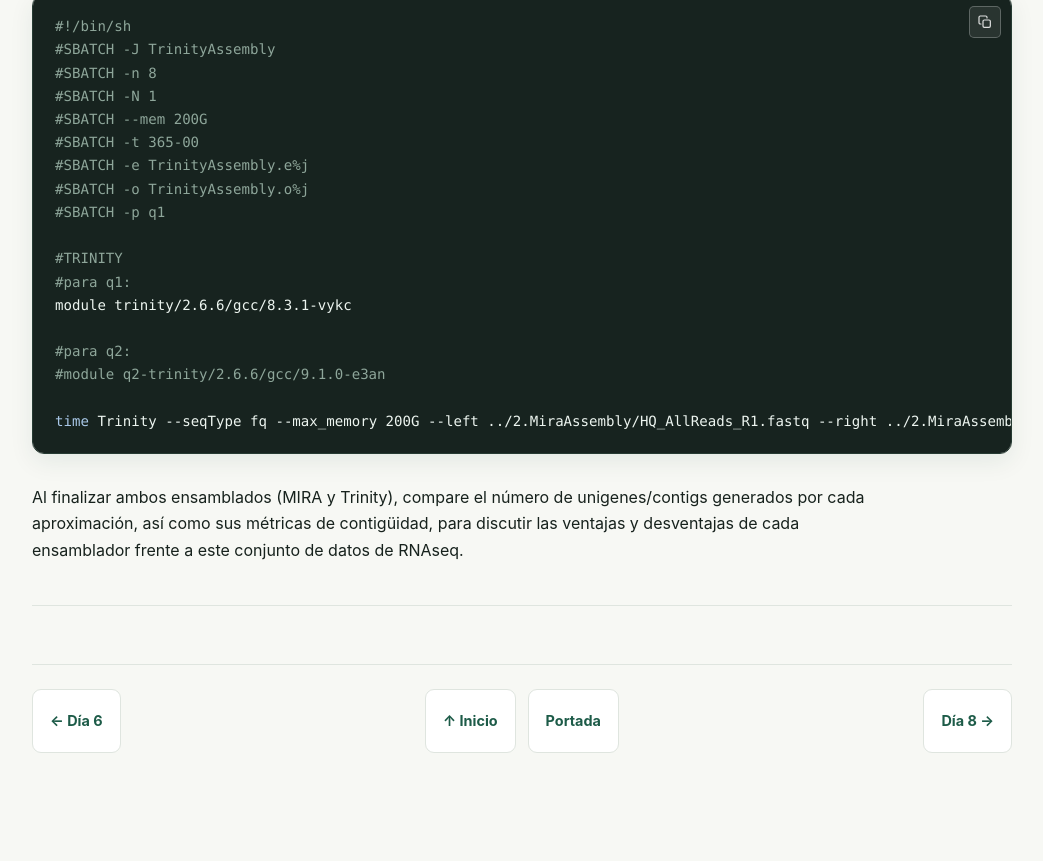
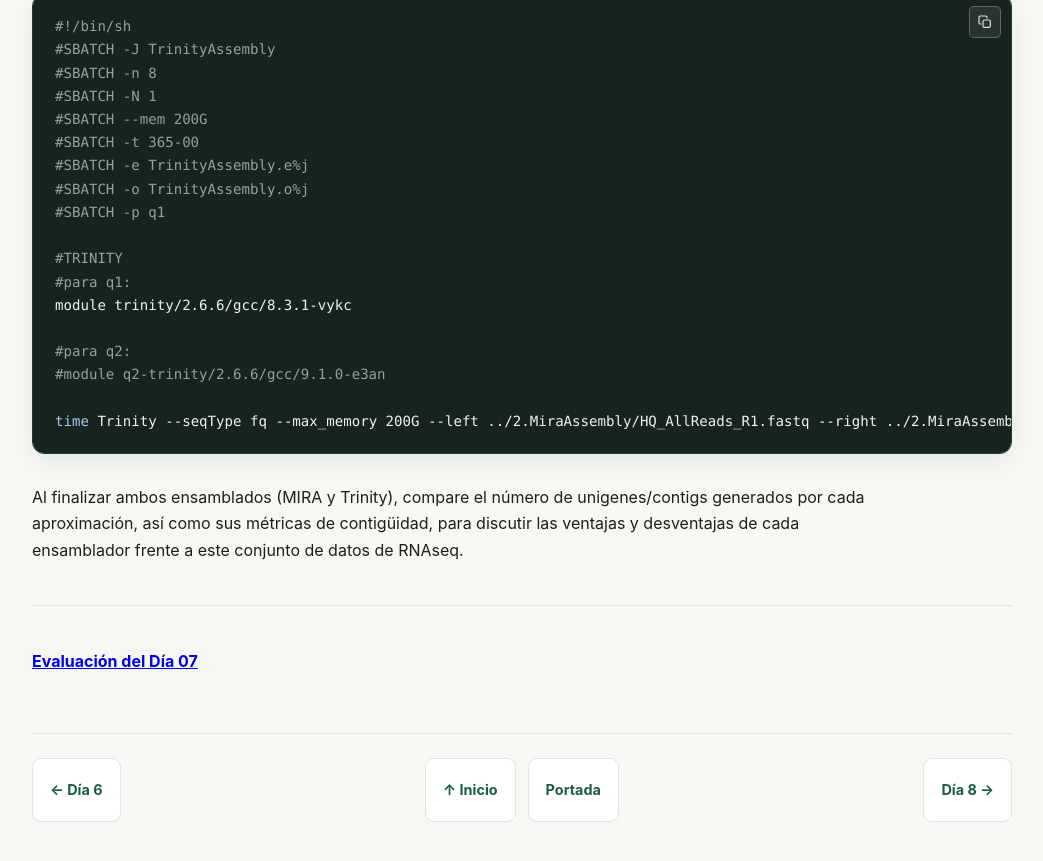
Before and after one commit to vitoem/HBGT_2026, a Jekyll site: the page built from docs/dia-07.md, in a window 1280 px wide and 900 px high, scrolled down 7084 px. Shown: the top 861 px of the window, without its empty margins (118-1161 px from the left). Built offline with Jekyll 4.4.1, drawn with Linux system fonts in a browser that asks for light colours; before the commit the page ends 7915 px from its top, so only the background shows below that.

Commit message:
Add evaluation link for Day 07
Added evaluation link for Day 07.

```diff
--- a/docs/dia-07.md
+++ b/docs/dia-07.md
@@ -193,3 +193,5 @@ time Trinity --seqType fq --max_memory 200G --left ../2.MiraAssembly/HQ_AllReads
 Al finalizar ambos ensamblados (MIRA y Trinity), compare el número de unigenes/contigs generados por cada aproximación, así como sus métricas de contigüidad, para discutir las ventajas y desventajas de cada ensamblador frente a este conjunto de datos de RNAseq.
 
 ---
+
+[**Evaluación del Día 07**](https://forms.cloud.microsoft/r/965eYfzpva)
```
